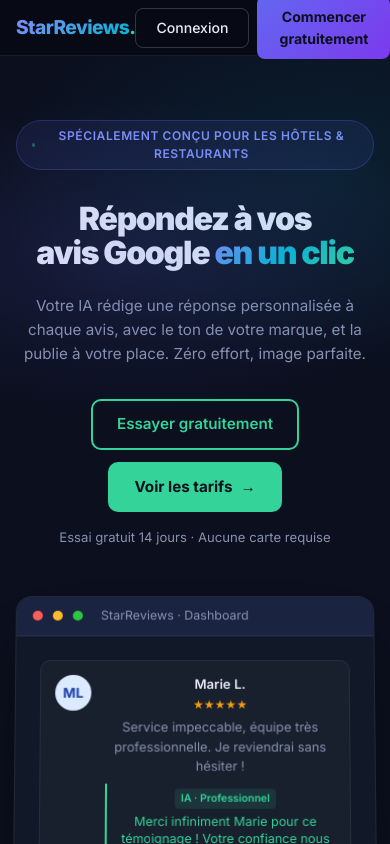
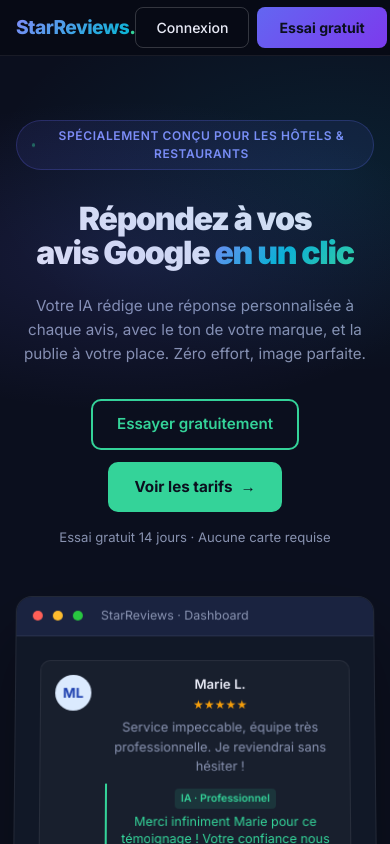
Before and after one commit to clementhall21-hue/avisauto, a Next.js app: page / in a window 390 px wide. Shown: the top 844 px of the page. Built offline with nearby package versions, Linux system fonts and the light colour scheme.

Commit message:
Fix mobile nav buttons: small and compact, no overflow
https://claude.ai/code/session_01VwtSd4WT39act6ADqBgudU

```diff
--- a/app/page.tsx
+++ b/app/page.tsx
@@ -98,19 +98,18 @@ export default function LandingPage() {
             </li>
           ))}
         </ul>
-        <div className="flex items-center gap-2">
+        <div className="flex items-center gap-2 md:gap-2">
           <button
             onClick={() => setModalType('login')}
-            className="hidden md:block btn-outline text-sm py-[9px] px-[18px]"
+            className="btn-outline whitespace-nowrap text-[0.65rem] py-[4px] px-[9px] md:text-sm md:py-[9px] md:px-[18px]"
           >
             Connexion
           </button>
           <button
             onClick={() => setModalType('signup')}
-            className="btn-primary text-[0.68rem] py-[5px] px-[10px] rounded-lg md:text-sm md:py-[9px] md:px-[18px]"
+            className="btn-primary whitespace-nowrap text-[0.65rem] py-[4px] px-[9px] md:text-sm md:py-[9px] md:px-[18px]"
           >
-            <span className="hidden md:inline">Essai gratuit</span>
-            <span className="md:hidden">Commencer gratuitement</span>
+            Essai gratuit
           </button>
           {/* Hamburger — mobile only */}
           <button
```
